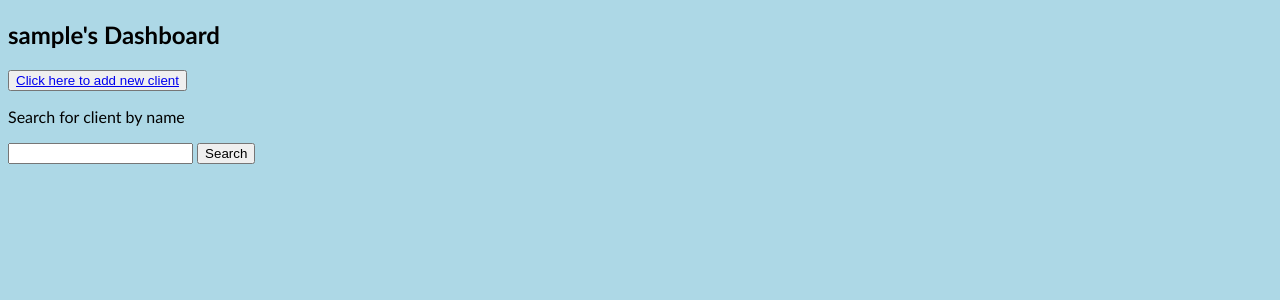
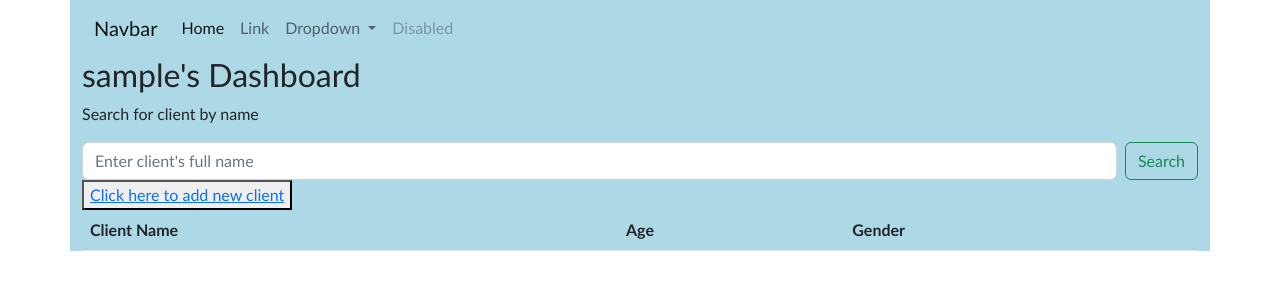
Before and after one commit to fabu-leslie/TriHarmony, a Django app: page /specialist/clients/ in a window 1280 px wide. Shown: the top 300 px of the page. Run offline with Django 4.2, Linux system fonts and the light colour scheme; the visitor is signed in with stand-in values (Sample User, id 1); data that the repository does not hold is empty.

Commit message:
updated table in client_list with bootstrap styling, began turning images into radio buttons with bootstrap in record_feeling view

```diff
--- a/specialist/static/styles.css
+++ b/specialist/static/styles.css
@@ -1,4 +1,25 @@
-body {
+.container {
   background-color: lightblue;
   font-family: "Trebuchet MS", sans-serif;
 }
+
+label {
+  width: 100%;
+}
+
+.card-input-element {
+  display: none;
+}
+
+.card-input {
+  margin: 10px;
+  padding: 0px;
+}
+
+.card-input:hover {
+  cursor: pointer;
+}
+
+.card-input-element:checked+.card-input {
+  box-shadow: 0 0 1px 1px #2ecc71;
+}
--- a/specialist/templates/base.html
+++ b/specialist/templates/base.html
@@ -1,4 +1,3 @@
-{% load static %}
 <!DOCTYPE html>
 <html lang="en">
 
@@ -6,15 +5,56 @@
         <meta charset="UTF-8">
         <meta http-equiv="X-UA-Compatible" content="IE=edge">
         <meta name="viewport" content="width=device-width, initial-scale=1.0">
-        <link rel="stylesheet" href="{% static 'styles.css' %}">
+        <link href="https://cdn.jsdelivr.net/npm/bootstrap@5.2.3/dist/css/bootstrap.min.css" rel="stylesheet">
+        <link href="static/styles.css" rel="stylesheet">
+        <script src="https://cdn.jsdelivr.net/npm/bootstrap@5.2.3/dist/js/bootstrap.bundle.min.js"></script>
         <title>{% block title %}TriHarmony{% endblock %}</title>
     </head>
 
     <body>
-        <main>
+        <div class="container">
+            <nav class="navbar navbar-expand-lg bg-body-tertiary">
+                <div class="container-fluid">
+                    <a class="navbar-brand" href="#">Navbar</a>
+                    <button class="navbar-toggler" type="button" data-bs-toggle="collapse"
+                        data-bs-target="#navbarSupportedContent" aria-controls="navbarSupportedContent"
+                        aria-expanded="false" aria-label="Toggle navigation">
+                        <span class="navbar-toggler-icon"></span>
+                    </button>
+                    <div class="collapse navbar-collapse" id="navbarSupportedContent">
+                        <ul class="navbar-nav me-auto mb-2 mb-lg-0">
+                            <li class="nav-item">
+                                <a class="nav-link active" aria-current="page" href="#">Home</a>
+                            </li>
+                            <li class="nav-item">
+                                <a class="nav-link" href="#">Link</a>
+                            </li>
+                            <li class="nav-item dropdown">
+                                <a class="nav-link dropdown-toggle" href="#" role="button" data-bs-toggle="dropdown"
+                                    aria-expanded="false">
+                                    Dropdown
+                                </a>
+                                <ul class="dropdown-menu">
+                                    <li><a class="dropdown-item" href="#">Action</a></li>
+                                    <li><a class="dropdown-item" href="#">Another action</a></li>
+                                    <li>
+                                        <hr class="dropdown-divider">
+                                    </li>
+                                    <li><a class="dropdown-item" href="#">Something else here</a></li>
+                                </ul>
+                            </li>
+                            <li class="nav-item">
+                                <a class="nav-link disabled">Disabled</a>
+                            </li>
+                        </ul>
+
+                    </div>
+                </div>
+            </nav>
             {% block content %}
+
             {% endblock %}
-        </main>
+        </div>
     </body>
 
 </html>
--- a/specialist/templates/client_list.html
+++ b/specialist/templates/client_list.html
@@ -2,25 +2,44 @@
 
 {% block content %}
 <h2>{{ user.username }}'s Dashboard</h2>
+<div>
+    <p>Search for client by name</p>
+    <form class="d-flex" role="search" action="{% url 'specialist:search_results' %}" method="get">
+        <input class="form-control me-2" type="search" placeholder="Enter client's full name" aria-label="Search">
+        <button class="btn btn-outline-success" type="submit">Search</button>
+    </form>
+</div>
 <button><a href="{% url 'specialist:add_client' %}">Click here to add new client</a></button><br>
 
-
-
-{% for client in clients %}
+<table class="table table-hover">
+    <thead>
+        <tr>
+            <th>Client Name</th>
+            <th>Age</th>
+            <th>Gender</th>
+        </tr>
+    </thead>
+    <tbody>
+        {% for client in clients %}
+        <tr>
+            <td><a href="{% url 'specialist:client_detail' client.id %}">{{ client.name }}</a></td>
+            <td>{{ client.age }}</td>
+            <td>{{ client.gender }}</td>
+        </tr>
+        {% endfor %}
+    </tbody>
+</table>
 <div class="client">
+    {% for client in clients %}
     <h3><a href="{% url 'specialist:client_detail' client.id %}">{{ client.name }}</a></h3>
     <p>Date of birth: {{ client.dob }}</p>
     <p>Age: {{ client.age }}</p>
     <p>Gender: {{ client.gender }}</p>
     <p>Specialist: {{ client.specialist }}</p>
-    <p>Parent: {{ client.parent.name }}</p><br>
 </div>
 {% endfor %}
 
-<p>Search for client by name</p>
-<form action="{% url 'specialist:search_results' %}" method="get">
-    <input type="text" name="q">
-    <input type="submit" value="Search">
-</form>
+
+
 
 {% endblock %}
--- a/specialist/templates/parent_detail.html
+++ b/specialist/templates/parent_detail.html
@@ -8,10 +8,7 @@
 <p>Child's Age: {{ child.age }}</p>
 <p>Specialist: {{ child.specialist }}</p>
 
-{% for behavior in behaviors %}
-<p>Target Behavior: {{ behavior.behavior }}</p>
-<p>Details: {{ behavior.behavior_details }}</p>
-{% endfor %}
+
 
 <h1>Behavior Rating Form for {{ parent.child }}</h1>
 {% if messages %}
@@ -29,4 +26,5 @@
 <br>
 <br>
 
+
 {% endblock content %}
```
Also changed, not shown: specialist/forms.py (+5 -5 lines), specialist/templates/client_detail.html (+18 -12 lines), specialist/templates/record_feeling.html (+84 -71 lines), specialist/static/images/angry.png (added), specialist/static/images/happy-face-lg.png (added), specialist/static/images/happy-face-lg2.png (added), specialist/static/images/happy-face-lg3.png (added), specialist/static/images/happy-face.png (added), specialist/static/images/happyy.png (deleted), specialist/static/images/sad.png (added), specialist/static/images/scared.png (added).
